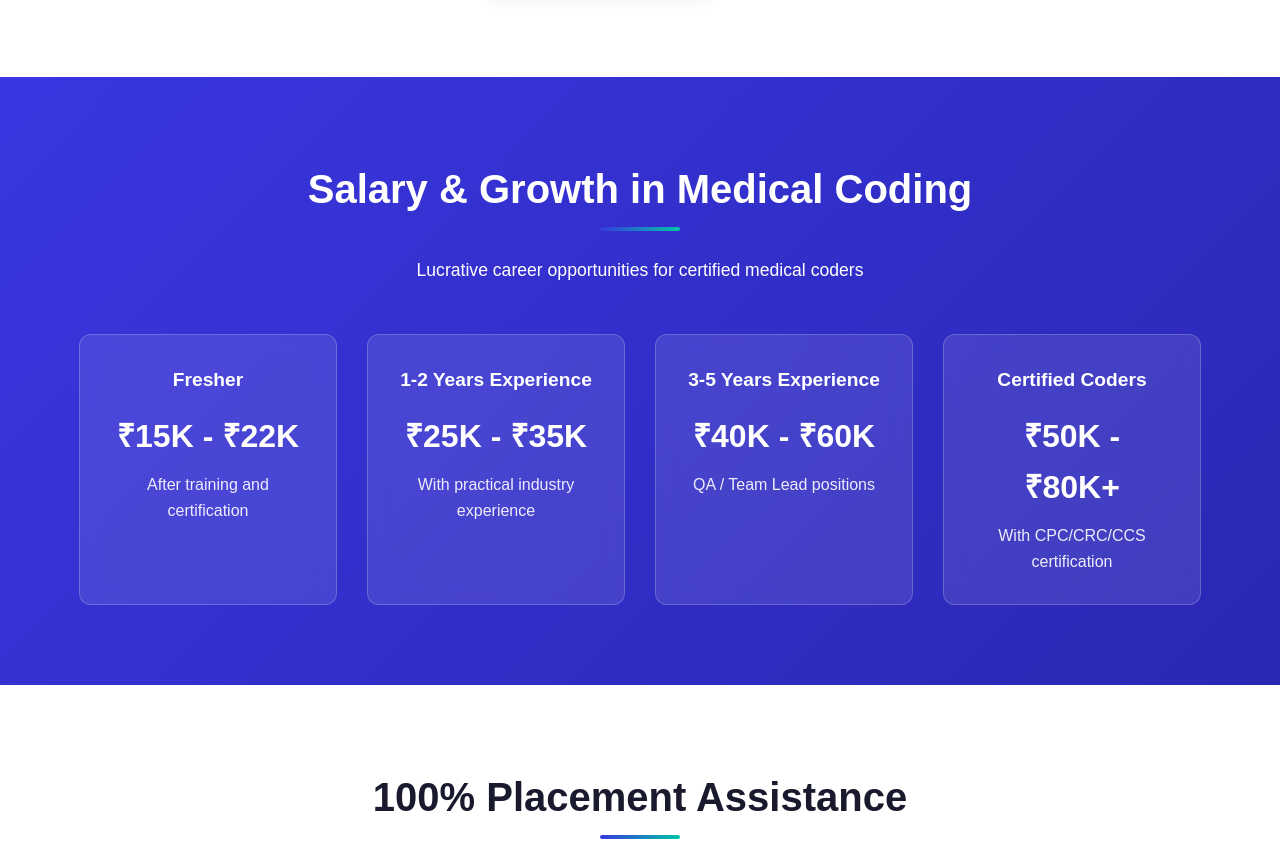
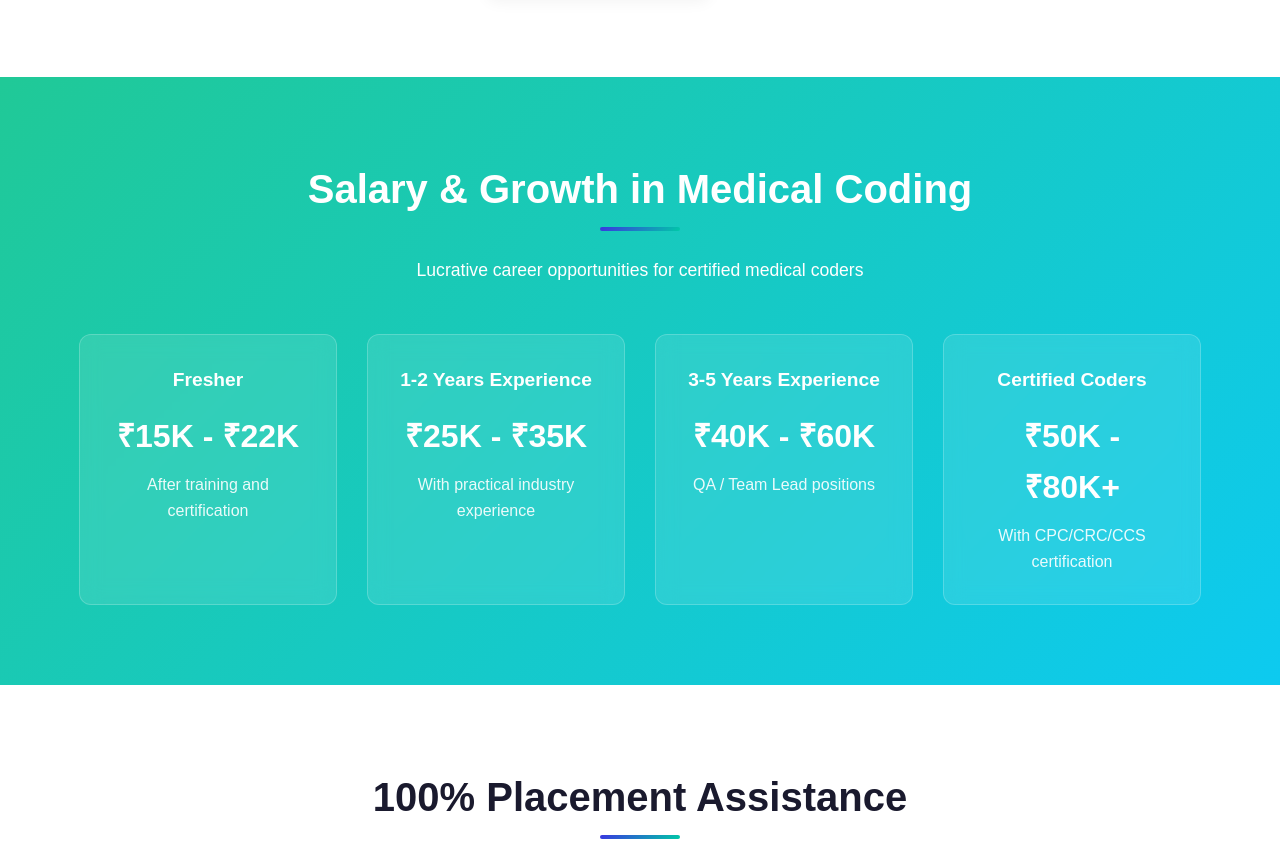
Before and after one commit to AzhagesanPazhanivel/Planer, a plain HTML site: page index.html in a window 1280 px wide. Shown: the part 4983-5844 px from the top of the page. Drawn offline with Linux system fonts and the light colour scheme.

Commit message:
Update index.html

```diff
--- a/index.html
+++ b/index.html
@@ -902,7 +902,7 @@
 
         /* Salary Growth Section */
         .salary-growth {
-            background: linear-gradient(135deg, var(--primary) 0%, var(--primary-dark) 100%);
+           background: linear-gradient(135deg, #20c997 0%, #0dcaf0 100%);
             color: white;
         }
 
```
